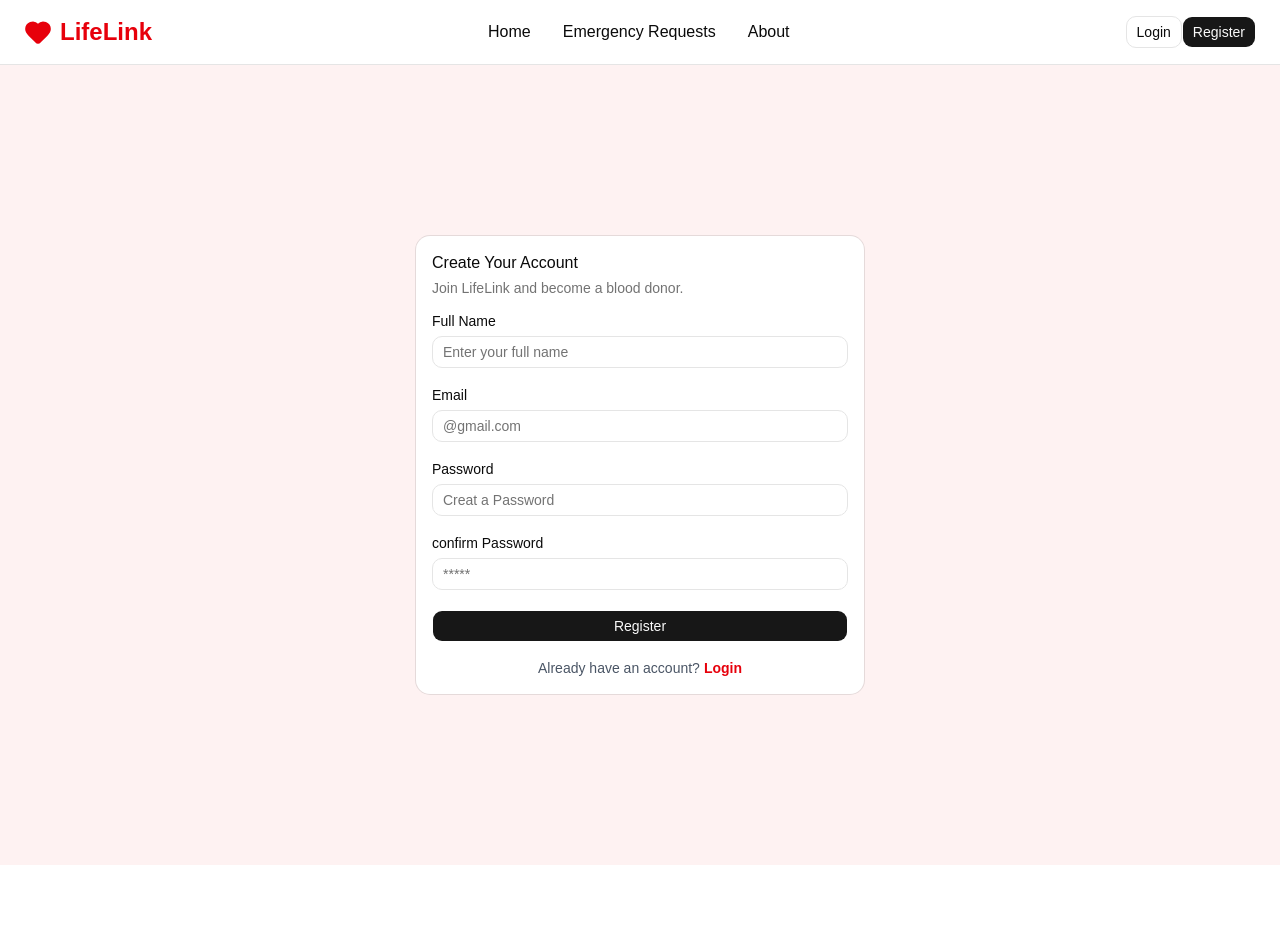
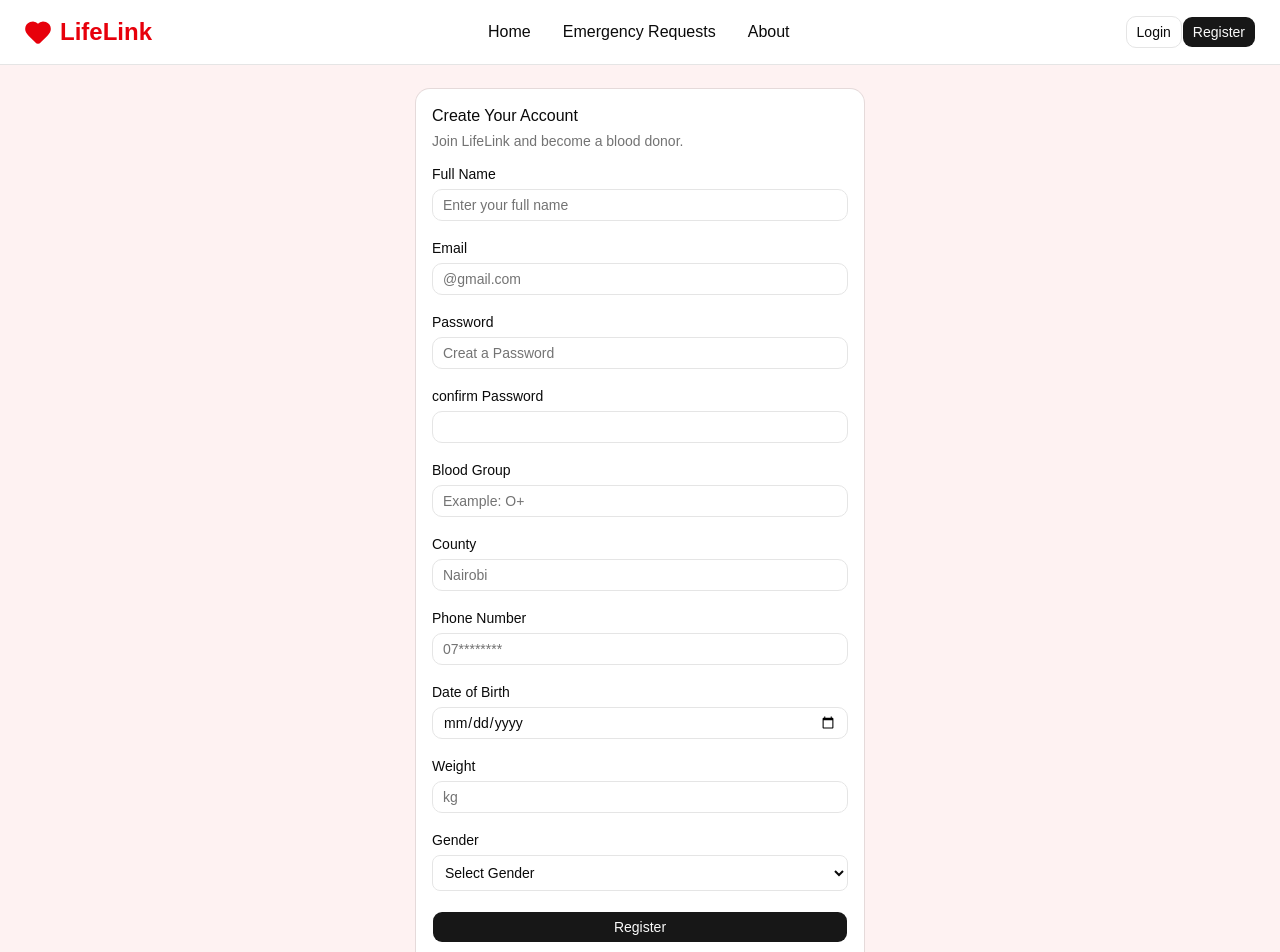
Before and after one commit to Juan-ita/LifeLink, a React (Vite) app: page /register in a window 1280 px wide. Shown: the top 952 px of the page. Before the commit the page ends 865 px from the top, so only its background shows below. Built offline with nearby package versions, Linux system fonts and the light colour scheme.

Commit message:
feat: add donor details in appointment cards

```diff
--- a/src/App.jsx
+++ b/src/App.jsx
@@ -12,6 +12,7 @@ import BloodInventory from './pages/BloodInventory'
 import DonorDashboard from './pages/DonorDashboard'
 import AvailableRequests from './pages/AvailableRequests'
 import BookAppointment from './pages/BookAppointment'
+import HospitalAppointments from './pages/HospitalAppointments'
 
 
 function App() {
@@ -32,6 +33,7 @@ function App() {
           <Route path='/donor/dashboard' element={<DonorDashboard/>}/>
           <Route path='/donor/requests' element={<AvailableRequests/>}/>
           <Route path='/donor/book/:id' element={<BookAppointment/>}/>
+          <Route path='/hospital/appointments' element={<HospitalAppointments/>}/>
         </Routes>
 
     </>
--- a/src/components/hospital/Sidebar.jsx
+++ b/src/components/hospital/Sidebar.jsx
@@ -1,5 +1,5 @@
 import React from 'react'
-import { LayoutDashboard, Droplets, ClipboardList, User, Users, LogOut } from 'lucide-react'
+import { LayoutDashboard, Droplets, ClipboardList, User, Users, LogOut, Calendar } from 'lucide-react'
 import { Link } from 'react-router-dom'
 
 function Sidebar() {
@@ -18,6 +18,12 @@ function Sidebar() {
         <Link to="/hospital/inventory" className='flex items-center gap-3 p-3 rounded hover:bg-red-800'>
         <Droplets size={20}/>
         Blood Inventory
+        </Link>
+
+        <Link to="/hospital/appointments"
+        className='flex items-center gap-3 p-3 rounded hover:bg-red-800'>
+          <Calendar size={20}/>
+        Appointments
         </Link>
 
         <Link to="/hospital/requests" className='flex items-center gap-3 p-3 rounded hover:bg-red-800'>
--- a/src/pages/BookAppointment.jsx
+++ b/src/pages/BookAppointment.jsx
@@ -7,6 +7,8 @@ import { Card, CardContent, CardHeader, CardTitle } from '@/components/ui/card'
 import { Label } from '@/components/ui/label'
 import { Input } from '@/components/ui/input'
 import { Button } from '@/components/ui/button'
+import { auth } from '@/firebase/FirebaseConfig'
+import { doc, getDoc } from 'firebase/firestore'
 
 function BookAppointment() {
     //gets the request ID from the URL
@@ -17,6 +19,8 @@ function BookAppointment() {
     const [date, setDate] = useState("")
     //store the appointment time
     const [time, setTime] = useState("")
+
+    const donor = JSON.parse(localStorage.getItem("user"))
 
     async function handleSubmit(event){
         event.preventDefault();
@@ -31,10 +35,34 @@ function BookAppointment() {
             return;
         }
         try{
+
+        const requestRef = doc(db, "bloodRequests", id);
+        const requestSnap = await getDoc(requestRef);
+
+        if (!requestSnap.exists()){
+            alert("Blood request not found.")
+            return;
+        }
+        //store blood data
+        const request = requestSnap.data()
+
+        console.log(donor);
+        console.log(request)
             //Save the appointment in firebase
             await addDoc(collection(db, "appointments"), {
-                //The blood request this appointment belongs to
+                //blood request
                 requestId: id,
+                patientName: request.patientName,
+                bloodGroup: request.bloodGroup,
+                county: request.county,
+
+                //donor details
+               donorId: auth.currentUser.uid,
+               donorName: donor.fullName,
+               donorEmail: auth.currentUser.email,
+               donorBloodGroup: donor.bloodGroup,
+               donorCounty: donor.county,
+               donorPhone: donor.phoneNumber,
 
                 //Appointment details
                 appointmentDate : date,
@@ -53,6 +81,7 @@ function BookAppointment() {
             console.error(error);
             alert("Failed to book appointment.")
         }
+
     }
   return (
     <DonorLayout>
--- /dev/null
+++ b/src/pages/HospitalAppointments.jsx
@@ -0,0 +1,97 @@
+import React from 'react'
+import { useEffect, useState } from 'react'
+import { getDocs, collection } from 'firebase/firestore'
+import { db } from '@/firebase/FirebaseConfig'
+import HospitalLayout from '@/components/hospital/HospitalLayout'
+import { Button } from '@/components/ui/button'
+
+
+function HospitalAppointments() {
+  const [appointments, setAppointments] = useState([]);
+
+  useEffect(() => {
+    async function fetchAppointments(){
+
+      //Read every appointment
+      const querySnapshot = await getDocs(
+        collection(db, "appointments")
+      );
+
+      //convert firebase documents into a normal array
+      const data = querySnapshot.docs.map((doc) => ({
+        id: doc.id,
+        ...doc.data(),
+      }));
+
+      setAppointments(data);
+    }
+    fetchAppointments()
+  }, [])
+  return (
+    <HospitalLayout>
+      <h1 className='text-3xl font-bold'>
+        Donor Appointments
+      </h1>
+
+      <div className='mt-8 space-y-5'>
+        {appointments.length === 0? (
+          <div className='rounded-xl bg-white p-6 text-center shadow-md'>
+            No appointments found
+          </div>
+        ):(
+          appointments.map((appointment) => (
+            <div
+            key={appointment.id}
+            className='rounded-xl bg-white p-6 shadow-md'>
+              <h2 className='text-xl font-bold'>
+               Donor: {appointment.donorName}
+              </h2>
+              <p className='text-gray-700 flex'>
+                  {appointment.patientName}
+                  </p>
+
+                  <p className='mt-3 font-semibold text-red-600 flex gap-2'>
+                    <h2 className='font-black text-black'>Recipient's Blood Group:</h2> {appointment.bloodGroup}
+                  </p>
+
+                  <p className='flex'>
+                     <h2 className='font-black'>Date:</h2>{appointment.appointmentDate}
+                  </p>
+
+                  <p className='flex'>
+                    <h2 className='font-black'>Time:</h2> {appointment.appointmentTime}
+                  </p>
+
+                  <span className={`mt-3 inline-block rounded-full px-3 py-1 text-sm ${
+                    appointment.status === "Pending"
+                    ?"bg-yellow-100 text-yellow-700"
+                    :appointment.status === "Approved"
+                    ?"bg-green-100 text-green-700"
+                    :"bg-red-100 text-red-500"
+                  }`}>
+                    {appointment.status}
+                  </span>
+
+                  <div className='flex gap-3'>
+                      <Button
+                      size='sm'
+                      className="bg-green-600 hover:bg-green-700"
+                      >
+                        Approve
+                      </Button>
+
+                      <Button
+                      size='sm'
+                      variant='destructive'>
+                        Reject
+                      </Button>
+                    </div>
+            </div>
+          ))
+        )}
+      </div>
+  </HospitalLayout>
+  )
+}
+
+export default HospitalAppointments
--- a/src/pages/Hospitaldashboard.jsx
+++ b/src/pages/Hospitaldashboard.jsx
@@ -23,7 +23,7 @@ function Hospitaldashboard() {
       try{
         //get all blood requests
         const requestsSnapshot = await getDocs(
-          collection(db, "bloodRequests")
+          collection(db, "appointments")
         );
         //Get all blood inventory
         const inventorySnapshot = await getDocs(
--- a/src/pages/Register.jsx
+++ b/src/pages/Register.jsx
@@ -3,6 +3,10 @@ import { Button } from '@/components/ui/button'
 import { Input } from '@/components/ui/input'
 import { Label } from '@/components/ui/label'
 import { Link } from 'react-router-dom'
+import { useNavigate } from 'react-router-dom'
+import { auth, db } from '@/firebase/FirebaseConfig'
+import { createUserWithEmailAndPassword } from 'firebase/auth'
+import { doc, setDoc } from 'firebase/firestore'
 import { Card, CardHeader, CardTitle, CardDescription, CardContent } from '@/components/ui/card'
 
 function Register() {
@@ -11,9 +15,16 @@ function Register() {
     const [email, setEmail] = useState("")
     const [password, setPassword] = useState("")
     const [confirmPassword, setConfirmPassword] = useState("")
+    const [bloodGroup, setBloodGroup] = useState("")
+    const [county, setCounty] = useState("")
+    const [phoneNumber, setPhoneNumber] = useState("")
+    const [birth, setBirth] = useState("")
+    const [weight, setWeight] = useState("")
+    const [gender, setGender] = useState("")
     const [error, setError] = useState("")
+    const navigate = useNavigate()
 
-    function handleSubmit(event){
+    async function handleSubmit(event){
       event.preventDefault();
       setError("");
 
@@ -25,6 +36,30 @@ function Register() {
         setError("Email is required.")
         return;
       }
+      if(bloodGroup.trim() === ""){
+        setError("Blood Group is Requires.")
+        return;
+      }
+      if(county.trim() === ""){
+        setError("County is required.")
+        return;
+      }
+      if(phoneNumber.trim() === ""){
+        setError("Phone number is required.")
+        return;
+      }
+      if(birth.trim() === ""){
+        setError("Birth date is required.")
+        return;
+      }
+      if(weight.trim() === ""){
+        setError("Weight is required.")
+        return;
+      }
+      if(gender.trim() === ""){
+        setError("Gender is required.")
+        return;
+      }
       if(password.length < 8){
         setError("Password must be atleast 8 characters.")
         return;
@@ -33,12 +68,46 @@ function Register() {
         setError("Passwords do not match.")
         return;
       }
-      //display the user's information in the console
-      console.log("Registration seccessfull!")
-      console.log("Full Name", fullName)
-      console.log("Email", email)
-      console.log("Password", password)
-      console.log("Confirm Password", confirmPassword)
+
+      try{
+        //create firebase account
+        const userCredential = await createUserWithEmailAndPassword(
+          auth, email, password
+        );
+
+        const user = userCredential.user;
+
+        //save donor information in firestore
+        const userData = {
+           fullName,
+          email,
+          bloodGroup,
+          county,
+          phoneNumber,
+          birth,
+          weight,
+          gender,
+          role: "donor",
+          uid: user.uid,
+          createdAt: new Date(),
+        }
+
+         await setDoc(doc(db, "users", user.uid), userData)
+         localStorage.setItem(
+          "user",
+          JSON.stringify(userData)
+         );
+
+
+        alert("Registration successfull!")
+
+        navigate("/login")
+
+      }catch (error) {
+        console.error(error);
+        setError(error.message)
+      }
+
     }
   return (
     <main className='flex min-h-screen items-center justify-center bg-red-50 p-6'>
@@ -103,16 +172,78 @@ function Register() {
             className="mt-2"
              id="confirmPassword"
              type="password"
-             placeholder="*****"
              value={confirmPassword}
              onChange={(event) => setConfirmPassword(event.target.value)}/>
           </div>
 
-         <Link to="/login">
-         <Button type="submit" className="w-full" asChild>
+            <div>
+            <Label htmlFor="bloodGroup"> Blood Group </Label>
+            <Input
+            className="mt-2"
+             id="bloodGroup"
+             placeholder="Example: O+"
+             value={bloodGroup}
+             onChange={(event) => setBloodGroup(event.target.value)}/>
+          </div>
+
+            <div>
+            <Label htmlFor="county">County</Label>
+            <Input
+            className="mt-2"
+             id="county"
+             placeholder="Nairobi"
+             value={county}
+             onChange={(event) => setCounty(event.target.value)}/>
+          </div>
+
+            <div>
+            <Label htmlFor="phoneNumber">Phone Number</Label>
+            <Input
+            className="mt-2"
+             id="phoneNumber"
+             type="tel"
+             placeholder="07********"
+             value={phoneNumber}
+             onChange={(event) => setPhoneNumber(event.target.value)}/>
+          </div>
+
+            <div>
+            <Label htmlFor="birth">Date of Birth</Label>
+            <Input
+            className="mt-2"
+             id="birth"
+             type="date"
+             value={birth}
+             onChange={(event) => setBirth(event.target.value)}/>
+          </div>
+
+            <div>
+            <Label htmlFor="weight">Weight</Label>
+            <Input
+            className="mt-2"
+             id="weight"
+             type="number"
+             placeholder="kg"
+             value={weight}
+             onChange={(event) => setWeight(event.target.value)}/>
+          </div>
+            <div>
+            <Label htmlFor="gender">Gender</Label>
+            <select
+             className="mt-2 w-full rounded-md border p-2"
+             id="gender"
+             value={gender}
+             onChange={(event) => setGender(event.target.value)}
+            >
+              <option value="">Select Gender</option>
+              <option value="Male">Male</option>
+              <option value="Female">Female</option>
+            </select>
+          </div>
+
+         <Button type="submit" className="w-full" >
             Register
             </Button>
-         </Link>
 
 
           <div className='mt-4 text-center'>
```
Also changed, not shown: src/pages/Login.jsx (+44 -8 lines).
